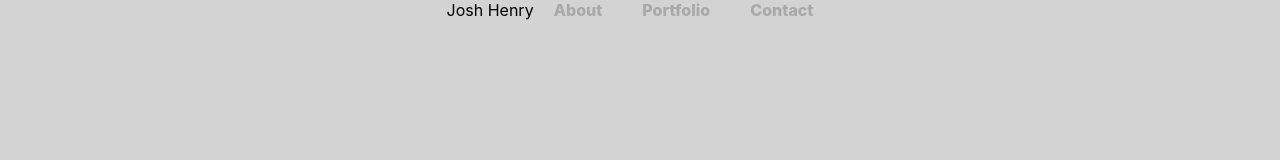
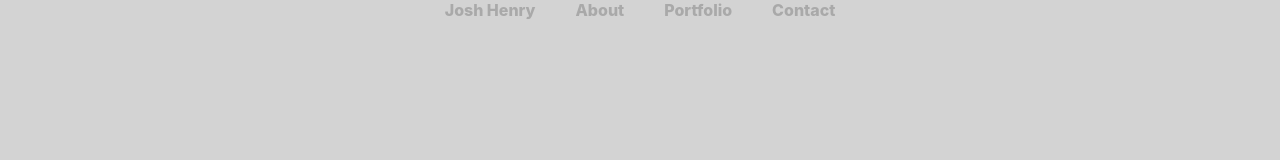
Before and after one commit to joshdhenry/joshhenry, a JavaScript app: page / in a window 1280 px wide. Shown: the top 160 px of the page. Built offline with nearby package versions, Linux system fonts and the light colour scheme; the HTML template or start-up script is replaced by a standard one.

Commit message:
Refactor navigation bar

```diff
--- a/src/components/NavigationBar/component.js
+++ b/src/components/NavigationBar/component.js
@@ -1,42 +1,17 @@
-import PropTypes from 'prop-types'
+import NavigationBarItem from '../NavigationBarItem'
 
-import { ABOUT, CONTACT, PORTFOLIO } from './constants'
+import { ABOUT, CONTACT, PITCH, PORTFOLIO } from './constants'
 import styles from './styles'
 
-const NavigationBarComponent = ({
-  navigateToAbout,
-  navigateToContact,
-  navigateToPitch,
-  navigateToPortfolio,
-}) => {
+const NavigationBarComponent = () => {
   return (
     <div className="NavigationBar" style={styles.wrapper}>
-      <span onClick={navigateToPitch}>Josh Henry</span>
-      <span onClick={navigateToAbout} style={styles.link}>
-        {ABOUT}
-      </span>
-      <span onClick={navigateToPortfolio} style={styles.link}>
-        {PORTFOLIO}
-      </span>
-      <span onClick={navigateToContact} style={styles.link}>
-        {CONTACT}
-      </span>
+      <NavigationBarItem navigateTo={PITCH} text={'Josh Henry'} />
+      <NavigationBarItem navigateTo={ABOUT} text={ABOUT} />
+      <NavigationBarItem navigateTo={PORTFOLIO} text={PORTFOLIO} />
+      <NavigationBarItem navigateTo={CONTACT} text={CONTACT} />
     </div>
   )
 }
 
-NavigationBarComponent.propTypes = {
-  navigateToAbout: PropTypes.func,
-  navigateToContact: PropTypes.func,
-  navigateToPitch: PropTypes.func,
-  navigateToPortfolio: PropTypes.func,
-}
-
-NavigationBarComponent.defaultProps = {
-  navigateToAbout() {},
-  navigateToContact() {},
-  navigateToPitch() {},
-  navigateToPortfolio() {},
-}
-
 export default NavigationBarComponent
--- a/src/components/NavigationBar/container.js
+++ b/src/components/NavigationBar/container.js
@@ -1,29 +1,7 @@
 import NavigationBarComponent from './component'
-import { ABOUT, CONTACT, PITCH, PORTFOLIO } from './constants'
 
 const NavigationBarContainer = () => {
-  const navigate = (destinationClassName) => {
-    const element = document.getElementsByClassName(destinationClassName)[0]
-    const scrollOptions = {
-      behavior: 'smooth',
-    }
-
-    element?.scrollIntoView(scrollOptions)
-  }
-
-  const navigateToAbout = () => navigate(ABOUT)
-  const navigateToContact = () => navigate(CONTACT)
-  const navigateToPitch = () => navigate(PITCH)
-  const navigateToPortfolio = () => navigate(PORTFOLIO)
-
-  return (
-    <NavigationBarComponent
-      navigateToAbout={navigateToAbout}
-      navigateToContact={navigateToContact}
-      navigateToPitch={navigateToPitch}
-      navigateToPortfolio={navigateToPortfolio}
-    />
-  )
+  return <NavigationBarComponent />
 }
 
 export default NavigationBarContainer
--- a/src/components/NavigationBar/styles.js
+++ b/src/components/NavigationBar/styles.js
@@ -4,10 +4,4 @@ const wrapper = {
   alignItems: 'center',
 }
 
-const link = {
-  color: 'darkGray',
-  fontWeight: '800',
-  padding: 20,
-}
-
-export default { link, wrapper }
+export default { wrapper }
--- /dev/null
+++ b/src/components/NavigationBarItem/component.js
@@ -0,0 +1,23 @@
+import PropTypes from 'prop-types'
+
+import styles from './styles'
+
+const NavigationBarItemComponent = ({ navigate, text }) => {
+  return (
+    <span onClick={navigate} style={styles.link}>
+      {text}
+    </span>
+  )
+}
+
+NavigationBarItemComponent.propTypes = {
+  navigate: PropTypes.func,
+  text: PropTypes.string,
+}
+
+NavigationBarItemComponent.defaultProps = {
+  navigate() {},
+  text() {},
+}
+
+export default NavigationBarItemComponent
--- /dev/null
+++ b/src/components/NavigationBarItem/container.js
@@ -0,0 +1,23 @@
+import PropTypes from 'prop-types'
+
+import NavigationBarItemComponent from './component'
+
+const NavigationBarItemContainer = ({ navigateTo, text }) => {
+  const navigate = () => {
+    const element = document.getElementsByClassName(navigateTo)[0]
+    const scrollOptions = {
+      behavior: 'smooth',
+    }
+
+    element?.scrollIntoView(scrollOptions)
+  }
+
+  return <NavigationBarItemComponent navigate={navigate} text={text} />
+}
+
+NavigationBarItemContainer.propTypes = {
+  navigateTo: PropTypes.string,
+  text: PropTypes.string,
+}
+
+export default NavigationBarItemContainer
--- /dev/null
+++ b/src/components/NavigationBarItem/index.js
@@ -0,0 +1,2 @@
+import NavigationBarItem from './container'
+export default NavigationBarItem
--- /dev/null
+++ b/src/components/NavigationBarItem/styles.js
@@ -0,0 +1,8 @@
+const link = {
+  color: 'darkGray',
+  fontWeight: '800',
+  padding: 20,
+  cursor: 'pointer',
+}
+
+export default { link }
--- a/src/components/Portfolio/component.js
+++ b/src/components/Portfolio/component.js
@@ -2,8 +2,9 @@ import PortfolioItem from '../PortfolioItem'
 
 import { PROJECTS } from './constants'
 
-const Portfolio = () =>
-  PROJECTS.map((project) => (
+const Portfolio = () => (
+  <div className={'Portfolio'}>
+    {PROJECTS.map((project) => (
       <PortfolioItem
         description={project.description}
         image={project.image}
@@ -11,6 +12,7 @@ const Portfolio = () =>
         technologies={project.technologies}
         title={project.title}
       />
-  ))
-
+    ))}
+  </div>
+)
 export default Portfolio
```
Lines whose indentation alone changed are shown as unchanged.
